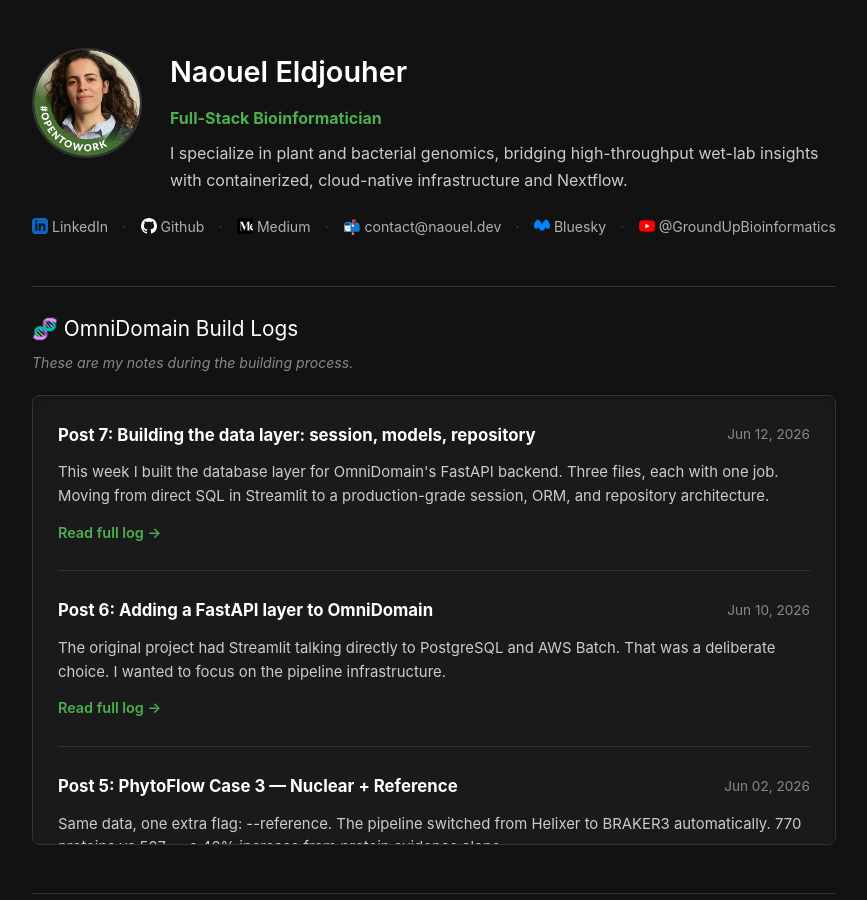
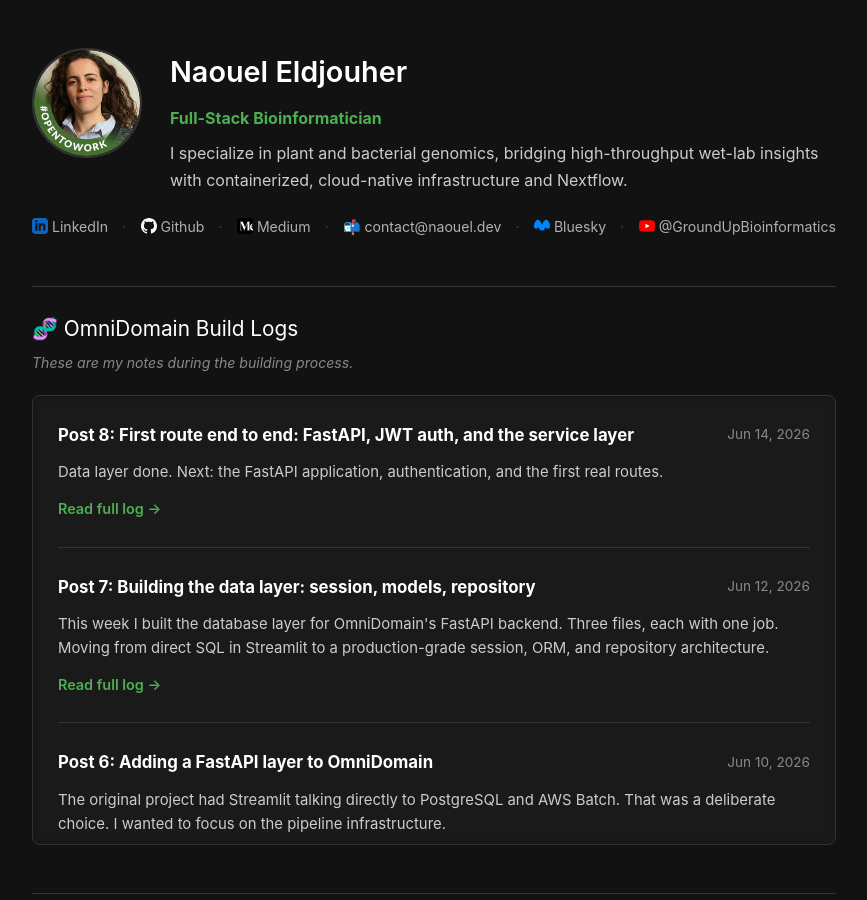
Before and after one commit to NaouelEldjouher/NaouelEldjouher.github.io, a Jekyll site: the page built from index.html, in a window 1280 px wide and 900 px high. Shown: the whole window, without its empty margins (206-1073 px from the left). Built offline with Jekyll 4.4.1, drawn with Linux system fonts in a browser that asks for light colours.

Commit message:
Update index.html

```diff
--- a/index.html
+++ b/index.html
@@ -227,6 +227,14 @@ title: Naouel Eldjouher
   <div class="feed-container">
     <div class="feed-item">
       <div class="feed-header">
+        <span class="feed-title">Post 8: First route end to end: FastAPI, JWT auth, and the service layer</span>
+        <span class="feed-date">Jun 14, 2026</span>
+      </div>
+      <div class="feed-body">Data layer done. Next: the FastAPI application, authentication, and the first real routes.</div>
+      <a href="/2026-06-14-omnidomain-day-8/" class="read-more">Read full log &rarr;</a>
+    </div>
+    <div class="feed-item">
+      <div class="feed-header">
         <span class="feed-title">Post 7: Building the data layer: session, models, repository</span>
         <span class="feed-date">Jun 12, 2026</span>
       </div>
```
